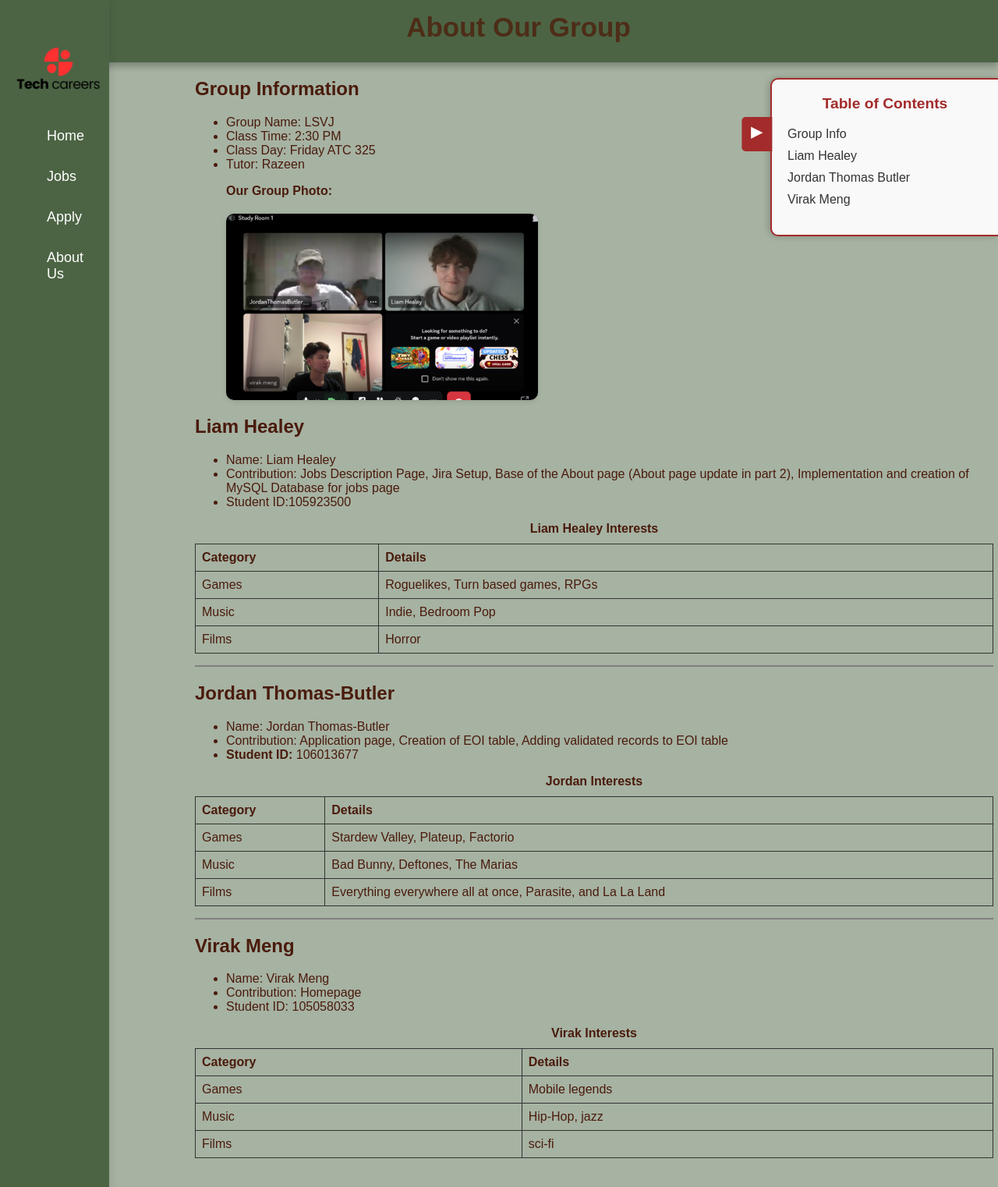
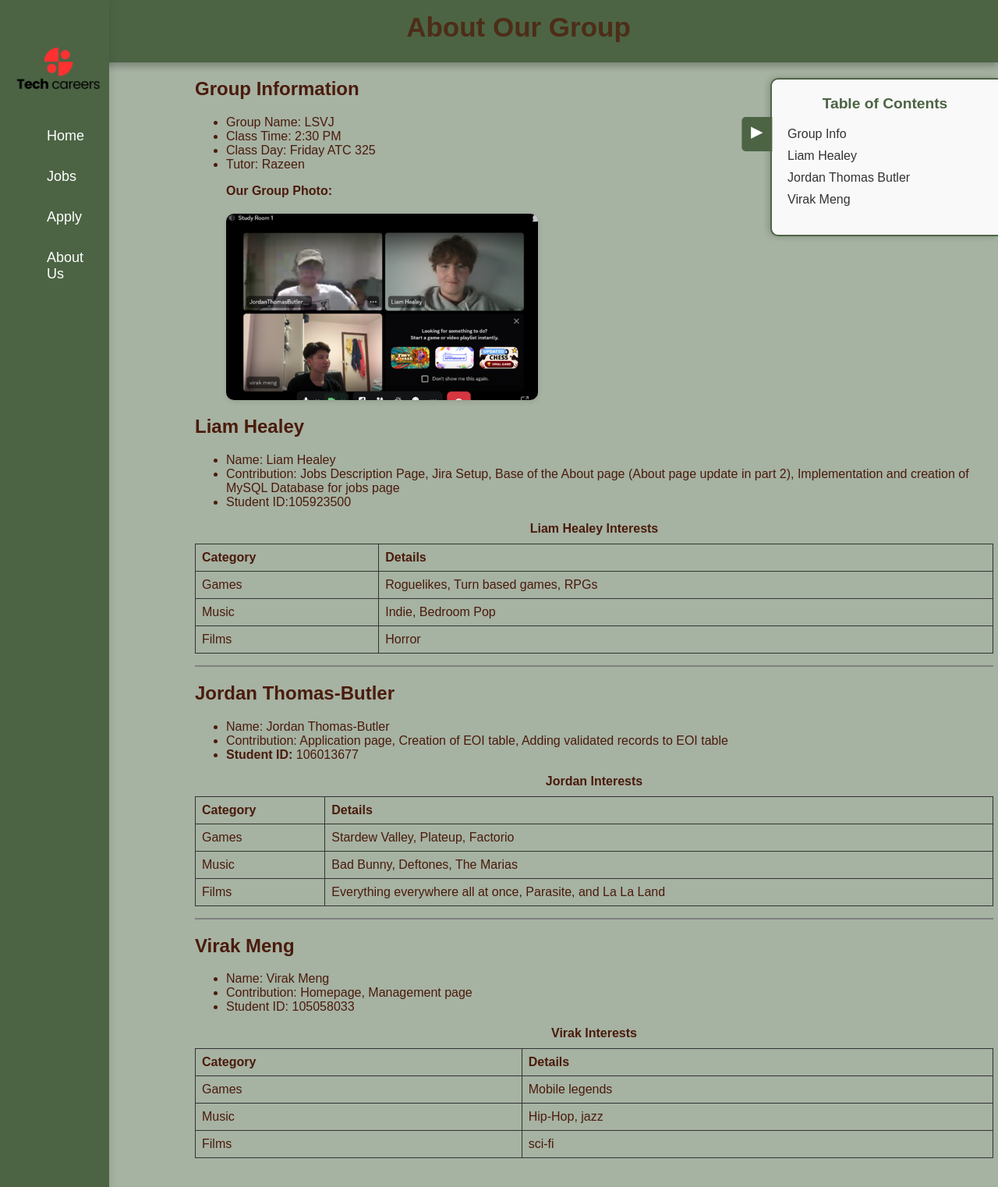
Before and after one commit to JordanThomasButler/LVSJ-GroupProj, a PHP site: page /project1/about.php in a window 1280 px wide, after a click that opens the changed part. Shown: the top 1522 px of the page at 78% size. Run offline with PHP 8.4, Linux system fonts and the light colour scheme.

Commit message:
Updated CSS, about page, and jobs page

```diff
--- a/project1/about.php
+++ b/project1/about.php
@@ -107,7 +107,7 @@ include 'header.inc';
             <h2>Virak Meng</h2>
             <ul>
                 <li>Name: Virak Meng</li>
-                <li>Contribution: Homepage</li>
+                <li>Contribution: Homepage, Management page</li>
                 <li>Student ID: 105058033</li>
             </ul>
             <table class="member-table">
--- a/project1/jobs.php
+++ b/project1/jobs.php
@@ -51,6 +51,10 @@ if (mysqli_num_rows($result) > 0) {
                     <h4>Preferable:</h4>
                     {$row['preferable_qualifications']}
                 </div>
+                <div class="job-form-section">
+                    <form action="apply.php" method="post">
+                        <input type="submit" value="Apply for this job" >
+                </div>
             </section>
 HTML;
         $count++;
--- a/styles/styles.css
+++ b/styles/styles.css
@@ -99,7 +99,7 @@ header.job-header {
     position: fixed;
     top: 150px;
     right: 0;
-    background-color: #a32b2b;
+    background-color: #4C6444;
     color: white;
     padding: 10px 12px;
     font-size: 20px;
@@ -117,9 +117,9 @@ aside.toc {
     width: 250px;
     height: auto;
     background-color: #f9f9f9;
-    border-left: 2px solid #a32b2b;
-    border-top: 2px solid #a32b2b;
-    border-bottom: 2px solid #a32b2b;
+    border-left: 2px solid #4C6444;
+    border-top: 2px solid #4C6444;
+    border-bottom: 2px solid #4C6444;
     padding: 20px;
     box-shadow: -2px 0 8px rgba(0,0,0,0.2);
     transform: translateX(100%);
@@ -143,7 +143,7 @@ aside.toc {
 
 aside.toc h3 {
     margin-top: 0;
-    color: #a32b2b;
+    color: #4C6444;
     font-size: 1.2em;
     text-align: center;
 }
```
